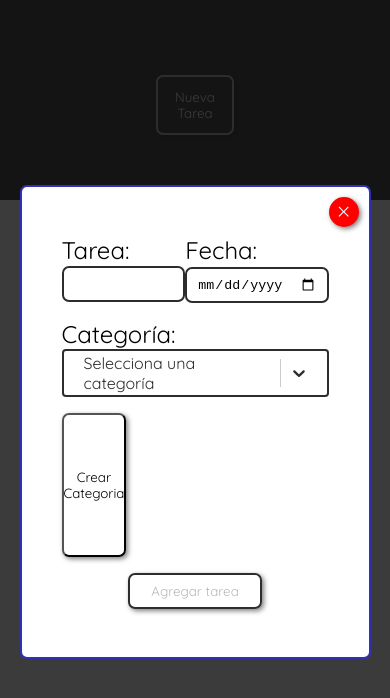
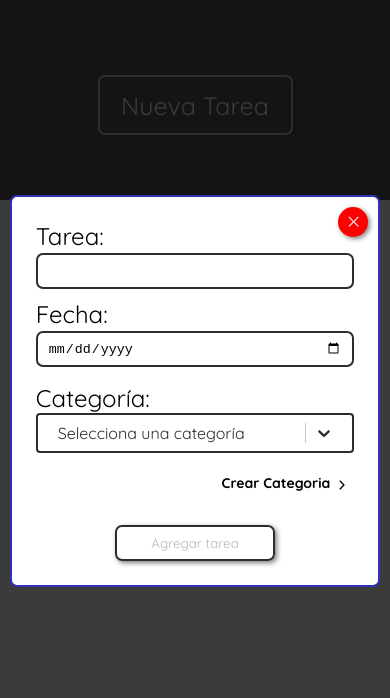
Before and after one commit to Carlossantana331/ToDoList, a React (Vite) app: page / in a window 390 px wide. Both pictures are taken after a click on the button "Nueva Tarea". Shown: the top 698 px of the page. Built offline with nearby package versions, Linux system fonts and the light colour scheme; a web font is replaced by a local one.

Commit message:
se le agregan media querys

```diff
--- a/src/components/ListaTareasComponents/ListaTareas/ListaTareasCard.css
+++ b/src/components/ListaTareasComponents/ListaTareas/ListaTareasCard.css
@@ -150,3 +150,32 @@ h2 {
     transform: scale(1.1);
     fill: #f10404;
 }
+
+@media (max-width: 768px) {
+    .cardContainer{
+        margin: 50px 0px;
+    }
+    .card{
+        width: 85%;
+    }
+    .deleteCatBtn{
+        padding: 10px;
+        font-size: 18px;
+    }
+    .deleteTaskBtn{
+        font-size: 16px;
+    }
+    .checkBtn{
+        font-size: 16px;
+    }
+    .cardItemContent::before{
+        width: 330px;
+    }
+    .cardItemText{
+        font-weight: 900;
+        font-size: 18px;
+    }
+    h2{
+        font-size: 30px;
+    }
+}
--- a/src/components/ListaTareasComponents/ListaTareas/ListaTareasCard.jsx
+++ b/src/components/ListaTareasComponents/ListaTareas/ListaTareasCard.jsx
@@ -107,7 +107,7 @@ function ListaTareasCard() {
                     </button>
                   </div>
 
-                  <div>
+                  <div className="cardItemText">
                     <div>{tarea.tarea}</div>
                     <div>{tarea.fecha}</div>
                   </div>
--- a/src/components/NuevaTareaComponents/NuevaCategoria/NuevaCategoria.css
+++ b/src/components/NuevaTareaComponents/NuevaCategoria/NuevaCategoria.css
@@ -1,25 +1,13 @@
-/* Estilo base para la transición */
-.visible,
+
+.visible {
+  height: 187px;
+  transition: height 0.1s ease;
+}
 .oculto {
-  transition: opacity 0.5s ease, transform 0.5s ease;
-  opacity: 1;
-  transform: translateY(0); /* Posición original */
+  height: 40px;
+  overflow: hidden;
+  transition: height 0.1s ease;
 }
-
-/* Estilo para ocultar el componente */
-.oculto {
-  opacity: 0;
-  transform: translateY(-20px); /* Subir ligeramente el componente */
-  pointer-events: none; /* Desactivar eventos mientras está oculto */
-}
-
-/* Estilo para mostrar el componente */
-.visible {
-  opacity: 1;
-  transform: translateY(0); /* Posición original */
-  pointer-events: auto; /* Permitir eventos */
-}
-
 .visible,
 .oculto {
   font-size: 18px;
@@ -36,7 +24,11 @@
   margin-left: 9px;
   border-radius: 5px;
   padding-left: 5px;
-  font-family: 'Quicksand', sans-serif;;
+  font-family: "Quicksand", sans-serif;
+}
+
+.nuevaCatContainer{
+  width: 100%;
 }
 
 .catName {
@@ -80,11 +72,30 @@
   border-radius: 7px;
 }
 
-.cerrarCatBtn{
+.cerrarCatBtn {
   background-color: red;
   color: aliceblue;
   font-weight: bold;
 }
 
+/*   background-color: #242424; */
 
-/*   background-color: #242424; */
+@media (max-width: 768px) {
+  /* Estilo base para la transición */
+  .visible {
+    height: 187px;
+    transition: height 0.1s ease;
+  }
+  .oculto {
+    height: 40px;
+    overflow: hidden;
+    transition: height 0.1s ease;
+  }
+  .catInput {
+    width: 100%;
+    margin-left: 0px;
+  }
+  .botonesNuevaCat{
+    justify-content: center;
+  }
+}
--- a/src/components/NuevaTareaComponents/NuevaCategoria/NuevaCategoria.jsx
+++ b/src/components/NuevaTareaComponents/NuevaCategoria/NuevaCategoria.jsx
@@ -30,7 +30,7 @@ function NuevaCategoria({ handleCerrarNuevaCat, className }) {
   };
 
   return (
-    <div className={className}>
+    <div className="nuevaCatContainer">
       <div className="inputNuevaCat">
         <label className="catName">
           Nombre de la categoria:
--- a/src/components/NuevaTareaComponents/btnNuevaTarea/BtnNuevaTarea.css
+++ b/src/components/NuevaTareaComponents/btnNuevaTarea/BtnNuevaTarea.css
@@ -17,4 +17,11 @@
     margin-top: 10px;
     cursor: pointer;
     color: aliceblue;
+    font-size: 25px;
 }
+
+@media (max-width: 768px) {
+    .btnNuevaTareaIcon{
+        width: 50%;
+    }
+}
--- a/src/components/NuevaTareaComponents/ventaNuevaTarea/VentanaNuevaTarea.css
+++ b/src/components/NuevaTareaComponents/ventaNuevaTarea/VentanaNuevaTarea.css
@@ -23,14 +23,13 @@
 .modalContainer{
     width: 90%;
     max-width: 600px;
-    max-height: 90%;
     background-color: white;
-    margin: auto;
+    margin: 13% auto auto auto;
     border-radius: 7px;
     border: 2px solid rgba(3, 5, 167, 0.822);
     padding: 3em 2.5em;
-    display: grid;
-    place-items: center;
+    display: flex; /* Cambiado a flex */
+    flex-direction: column; /* Añadir esta línea */
     transform: var(--transform);
     transition: 0.3s ease;
     transition: var(--transition);
@@ -76,16 +75,27 @@
 }
 
 .btnCrearCat{
-    width: 100px;
-    border-radius: 7px;
+    border: none;
     background-color: transparent;
     cursor: pointer;
+    box-shadow: none;
+    margin: 5px;
+    display: flex;
+    align-items: flex-end;
+    gap: 5px;
+    font-size: 14px;
+    font-weight: 800;
+
+}
+.btnCrearCat:active{
+    box-shadow: none;
 }
 
 .formNuevaCat{
     display: flex;
-    flex-direction: row;
+    flex-direction: column;
     gap: 1em;
+    align-items: flex-end;
 }
 
 
@@ -151,3 +161,28 @@
 .css-1nmdiq5-menu{
     font-size: 16px;
 }
+
+
+@media (max-width: 768px) {
+    .modalContainer{
+        width: 95%;
+        padding: 1.5em;
+        margin: 50% auto auto auto;
+    }
+    .formTarea{
+        flex-wrap: wrap;
+        gap: 10px;
+    }
+
+    .label{
+        width: 100%;
+    }
+    .formNuevaCat{
+        display: flex;
+        flex-direction: column;
+        align-items: end;
+
+    }
+
+
+}
--- a/src/components/NuevaTareaComponents/ventaNuevaTarea/VentanaNuevaTarea.jsx
+++ b/src/components/NuevaTareaComponents/ventaNuevaTarea/VentanaNuevaTarea.jsx
@@ -1,9 +1,11 @@
-import React, { useContext, useEffect, useState } from "react";
+import React, { useContext, useState } from "react";
 import NuevaCategoria from "../NuevaCategoria/NuevaCategoria";
 import { TareasContext } from "../../../context/TareasContext";
 import { ColorContext } from "../../../context/ColorContext";
 import Select from "react-select";
 import { RiCloseLargeFill } from "react-icons/ri";
+import { IoIosArrowDown } from "react-icons/io";
+import { IoIosArrowForward } from "react-icons/io";
 import "./VentanaNuevaTarea.css";
 
 function VentanaNuevaTarea({ handleBtnNuevaTarea, Name }) {
@@ -17,7 +19,7 @@ function VentanaNuevaTarea({ handleBtnNuevaTarea, Name }) {
   const [ventanaCat, setVentanaCat] = useState(false);
 
   const handleBtnNuevaCat = () => {
-    setVentanaCat(true);
+    setVentanaCat(!ventanaCat);
   };
 
   const handleCerrarNuevaCat = () => {
@@ -52,9 +54,9 @@ function VentanaNuevaTarea({ handleBtnNuevaTarea, Name }) {
     setCategoria({ nombre: "", color: "#000000" });
 
     // Cerrar la ventana
-    setTimeout(() => {
-      handleBtnNuevaTarea();
-    }, 100);
+    handleBtnNuevaTarea();
+
+
   };
 
 
@@ -114,18 +116,14 @@ function VentanaNuevaTarea({ handleBtnNuevaTarea, Name }) {
             </label>
           </section>
 
-          <section className="formNuevaCat">
-            <button
-              type="button"
-              onClick={handleBtnNuevaCat}
-              className="btnCrearCat"
-            >
-              Crear Categoria
-            </button>
+          <section className={`formNuevaCat ${ventanaCat ? "visible" : "oculto"}`}>
+            <button type="button" onClick={handleBtnNuevaCat} className="btnCrearCat" > Crear Categoria {ventanaCat ? <IoIosArrowDown /> : <IoIosArrowForward />} </button>
             <NuevaCategoria
-              handleCerrarNuevaCat={handleCerrarNuevaCat}
-              className={ventanaCat ? "visible" : "oculto"}
-            />
+            handleCerrarNuevaCat={handleCerrarNuevaCat}
+/*             className={ventanaCat ? "visible" : "oculto"} */
+          />
+
+
           </section>
 
           <button
@@ -139,7 +137,7 @@ function VentanaNuevaTarea({ handleBtnNuevaTarea, Name }) {
             Agregar tarea
           </button>
         </form>
-        <button type="button" onClick={handleBtnNuevaTarea} className="btnCerrarVentana">
+        <button type="button" onClick={() => {handleBtnNuevaTarea();   setVentanaCat(false)}} className="btnCerrarVentana">
           <RiCloseLargeFill />
         </button>
       </div>
```
